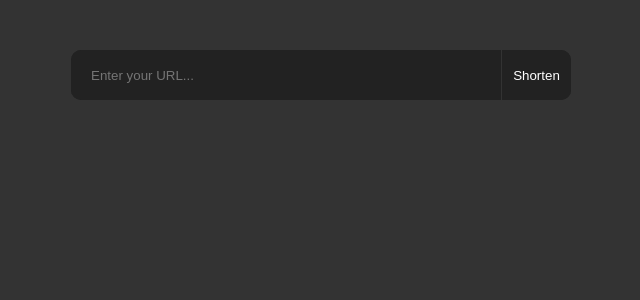
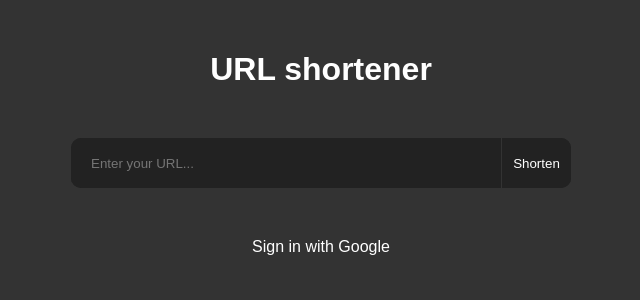
Before and after one commit to SamuelRosander/urlshortener, a Flask app: page / in a window 1280 px wide. Shown: the top 300 px of the page, without its empty margins (319-959 px from the left). Run offline with Flask 3, Linux system fonts and the light colour scheme.

Commit message:
Add Google OAuth

```diff
--- a/app.py
+++ b/app.py
@@ -1,22 +1,30 @@
-from flask import Flask, render_template, url_for, redirect, request
+from flask import Flask, render_template, url_for, redirect, request, current_app, abort, session
 from flask_sqlalchemy import SQLAlchemy
 from flask_wtf import FlaskForm
+from flask_login import LoginManager, UserMixin, login_user, logout_user, current_user
 from wtforms import SubmitField
 from wtforms.fields import URLField
 from wtforms.validators import DataRequired
 import random
 import string
+import secrets
+from urllib.parse import urlencode
+import requests
 from os import environ
 
 app = Flask(__name__)
 app.config.from_pyfile("config.py")
 db = SQLAlchemy(app)
-
+login_manager = LoginManager(app)
 
 @app.route("/")
 def index():
     form = LinkForm()
-    links = Link.query.order_by(Link.link_id.desc()).all()
+    if current_user.is_authenticated:
+        links = Link.query.filter_by(user_id=current_user.id).order_by(Link.id.desc())
+    else:
+        links = None
+
     return render_template("index.html", form=form, links=links)
 
 
@@ -33,17 +41,32 @@ def add():
             if not link_exists:
                 break
 
-        link = Link(long_url=form.long_url.data, short_url=short_url)
+        if (current_user.is_authenticated):
+            link = Link(long_url=form.long_url.data, short_url=short_url, user_id = current_user.id)
+        else:
+            link = Link(long_url=form.long_url.data, short_url=short_url)
+
         db.session.add(link)
         db.session.commit()
-    return redirect(url_for('stats', short_url=short_url))
+
+    if current_user.is_authenticated:
+        return redirect(url_for('index'))
+
+    return redirect(url_for('info', short_url=short_url))
 
 
-@app.route("/stats/<short_url>")
-def stats(short_url):
+@app.route("/<short_url>/info")
+def info(short_url):
+    link = Link.query.filter_by(short_url=short_url).first()
+
+    if link == None:
+        abort(404)
+    elif link.owner and link.owner != current_user:
+        abort(401)
+
     form =LinkForm()
-    link = Link.query.filter_by(short_url=short_url).first()
-    return render_template("stats.html", form=form, link=link)
+
+    return render_template("info.html", form=form, link=link)
 
 
 @app.route("/<short_url>")
@@ -51,18 +74,126 @@ def redirect_url(short_url):
     link = Link.query.filter_by(short_url=short_url).first()
 
     if link:
+        link.no_of_clicks += 1
+        db.session.commit()
         return redirect(link.long_url)
     else:
         return redirect(url_for("index"))
 
 
+@app.route('/logout')
+def logout():
+    logout_user()
+    return redirect(url_for('index'))
+
+
+@app.route("/authorize/<provider>")
+def oauth2_authorize(provider):
+    if current_user.is_authenticated:
+        return redirect(url_for('index'))
+
+    provider_data = current_app.config['OAUTH2_PROVIDERS'].get(provider)
+    if provider_data is None:
+        abort(404)
+
+    session['oauth2_state'] = secrets.token_urlsafe(16)
+
+    qs = urlencode({
+        'client_id': provider_data['client_id'],
+        'redirect_uri': url_for('oauth2_callback', provider=provider,
+                                _external=True),
+        'response_type': 'code',
+        'scope': ' '.join(provider_data['scopes']),
+        'state': session['oauth2_state'],
+    })
+
+    return redirect(provider_data['authorize_url'] + '?' + qs)
+
+
+@app.route('/callback/<provider>')
+def oauth2_callback(provider):
+    if current_user.is_authenticated:
+        return redirect(url_for('index'))
+
+    provider_data = current_app.config['OAUTH2_PROVIDERS'].get(provider)
+    if provider_data is None:
+        abort(404)
+
+    if 'error' in request.args:
+        return redirect(url_for('index'))
+
+    if request.args['state'] != session.get('oauth2_state'):
+        abort(401)
+
+    if 'code' not in request.args:
+        abort(401)
+
+    response = requests.post(provider_data['token_url'], data={
+        'client_id': provider_data['client_id'],
+        'client_secret': provider_data['client_secret'],
+        'code': request.args['code'],
+        'grant_type': 'authorization_code',
+        'redirect_uri': url_for('oauth2_callback', provider=provider,
+                                _external=True),
+    }, headers={'Accept': 'application/json'})
+
+    if response.status_code != 200:
+        abort(401)
+
+    oauth2_token = response.json().get('access_token')
+    if not oauth2_token:
+        abort(401)
+
+    response = requests.get(provider_data['userinfo']['url'], headers={
+        'Authorization': 'Bearer ' + oauth2_token,
+        'Accept': 'application/json',
+    })
+
+    if response.status_code != 200:
+        abort(401)
+
+    email = provider_data['userinfo']['email'](response.json())
+
+    user = User.query.filter_by(email=email).first()
+    if user is None:
+        user = User(email=email)
+        db.session.add(user)
+        db.session.commit()
+
+    login_user(user)
+    return redirect(url_for('index'))
+
+
+@login_manager.user_loader
+def load_user(user_id):
+    return db.session.get(User, int(user_id))
+
+
+@app.errorhandler(401)
+def error_401(error):
+    return render_template("error.html", error="401 Unauthorized"), 401
+
+
+@app.errorhandler(404)
+def error_404(error):
+    return render_template("error.html", error="404 Not found"), 404
+
+
+class User(UserMixin, db.Model):
+    id = db.Column(db.Integer, primary_key=True)
+    email = db.Column(db.String, nullable=False)
+    links = db.relationship("Link", backref="owner", lazy=True)
+
+    def get_id(self):
+        return self.id
+
+
 class Link(db.Model):
-    link_id = db.Column(db.Integer, primary_key=True)
+    id = db.Column(db.Integer, primary_key=True)
+    user_id = db.Column(db.Integer, db.ForeignKey("user.id"))
     long_url = db.Column(db.String(), nullable=False)
     short_url = db.Column(db.String(), nullable=False)
-
-    def __repr__(self):
-        return f"Link('{self.link_id}', '{self.short_url}')"
+    no_of_clicks = db.Column(db.Integer, default=0)
 
 
 class LinkForm(FlaskForm):
--- a/requirements.txt
+++ b/requirements.txt
@@ -3,3 +3,5 @@ psycopg2==2.9.9
 Flask-SQLAlchemy==3.1.1
 Flask-WTF==1.2.1
 WTForms==3.1.0
+Flask-Login==0.6.3
+requests==2.31.0
--- a/static/style.css
+++ b/static/style.css
@@ -2,12 +2,24 @@ body {
     background-color: #333;
     color: #fff;
     font-family: Arial, Helvetica, sans-serif;
+}
+a {
+    color: #fff;
+    text-decoration: none;
 }
 .main-container {
     max-width: 500px;
     margin: 0 auto;
     justify-content: center;
     padding: 0;
+}
+.banner-link {
+    display: block;
+    text-align: center;
+    padding-top: 30px;
+}
+.header-error {
+    text-align: center;
 }
 .new-link-container {
     background-color: #222;
@@ -45,12 +57,14 @@ input[type=submit], button {
     cursor: pointer;
     transition: background-color 0.5s;
 }
+input[type=submit]:hover, button:hover {
+    background-color: #282828;
+}
+
 input[type=submit]:active, button:active {
     background-color: #aaa;
     transition: none;
 }
-
-
 .long_url-label {
     clear: left;
     width: 480px;
@@ -83,3 +97,15 @@ input[type=submit]:active, button:active {
     text-decoration: none;
     color: #ddd;
 }
+.label-clicks {
+    float:right;
+    color: #999;
+    margin: 0 10px 0 10px;
+    font-size: 0.8em;
+    position:relative;
+    top: 2px;
+}
+footer {
+    margin-top: 50px;
+    text-align: center;
+}
--- a/templates/index.html
+++ b/templates/index.html
@@ -1,10 +1,18 @@
 {% extends "layout.html" %}
 {% block body %}
 
-{% for link in links %}
+{% if links %}
+    {% for link in links %}
 
-<!-- When autenticated all user links will be shown here -->
+    <div class="long_url-label" title="{{ link.long_url }}">{{ link.long_url }}</div>
+    <div class="short_url-container">
+        <div class="short_url-label" id="short_url-{{ link.id }}">
+            <a href="{{ url_for('redirect_url', short_url=link.short_url) }}" target="_blank">{{ request.host_url + link.short_url }}</a>
+        </div>
+        <button onClick="copyURL({{ link.id }})">Copy</button>
+        <span class="label-clicks">This link has been used {{ link.no_of_clicks }} {{ "time" if link.no_of_clicks == 1 else "times" }}</span>
+    </div>
 
-{% endfor %}
-
+    {% endfor %}
+{% endif %}
 {% endblock %}
--- a/templates/stats.html
+++ b/templates/info.html
@@ -3,10 +3,11 @@
 
 <div class="long_url-label" title="{{ link.long_url }}">{{ link.long_url }}</div>
 <div class="short_url-container">
-    <div class="short_url-label" id="short_url">
+    <div class="short_url-label" id="short_url-{{ link.id }}">
         <a href="{{ url_for('redirect_url', short_url=link.short_url) }}" target="_blank">{{ request.host_url + link.short_url }}</a>
     </div>
-    <button onClick="copyURL()">Copy</button>
+    <button onClick="copyURL({{ link.id }})">Copy</button>
+    <span class="label-clicks">This link has been used {{ link.no_of_clicks }} {{ "time" if link.no_of_clicks == 1 else "times" }}</span>
 </div>
 
 {% endblock %}
--- a/templates/layout.html
+++ b/templates/layout.html
@@ -6,14 +6,15 @@
         <title>URL Shortener</title>
         <link rel="stylesheet" type="text/css" href="{{ url_for('static', filename='style.css') }}">
         <script>
-            function copyURL() {
-                var copyText = document.getElementById("short_url");
+            function copyURL(short_id) {
+                var copyText = document.getElementById("short_url-" + short_id);
                 navigator.clipboard.writeText(copyText.innerText);
             }
         </script>
     </head>
     <body>
         <div class="main-container">
+            <h1><a href="{{ url_for('index') }}" class="banner-link">URL shortener</a></h1>
             <div class="new-link-container">
                 <form method="POST" action="{{ url_for('add') }}">
                     {{ form.hidden_tag() }}
@@ -24,6 +25,15 @@
 
             {% block body %}{% endblock %}
 
+            <footer>
+                {% if current_user.is_authenticated %}
+                    Signed in as {{ current_user.email }}<br />
+                    <a href="{{ url_for('logout') }}">Sign out</a>
+                {% else %}
+                    <a href="{{ url_for('oauth2_authorize', provider='google') }}">Sign in with Google</a>
+                {% endif %}
+            </footer>
+
         </div>
     </body>
 </html>
```
Also changed, not shown: config.py (+15 -0 lines), templates/error.html (added, +18 -0 lines), README.md, 1 other file.
